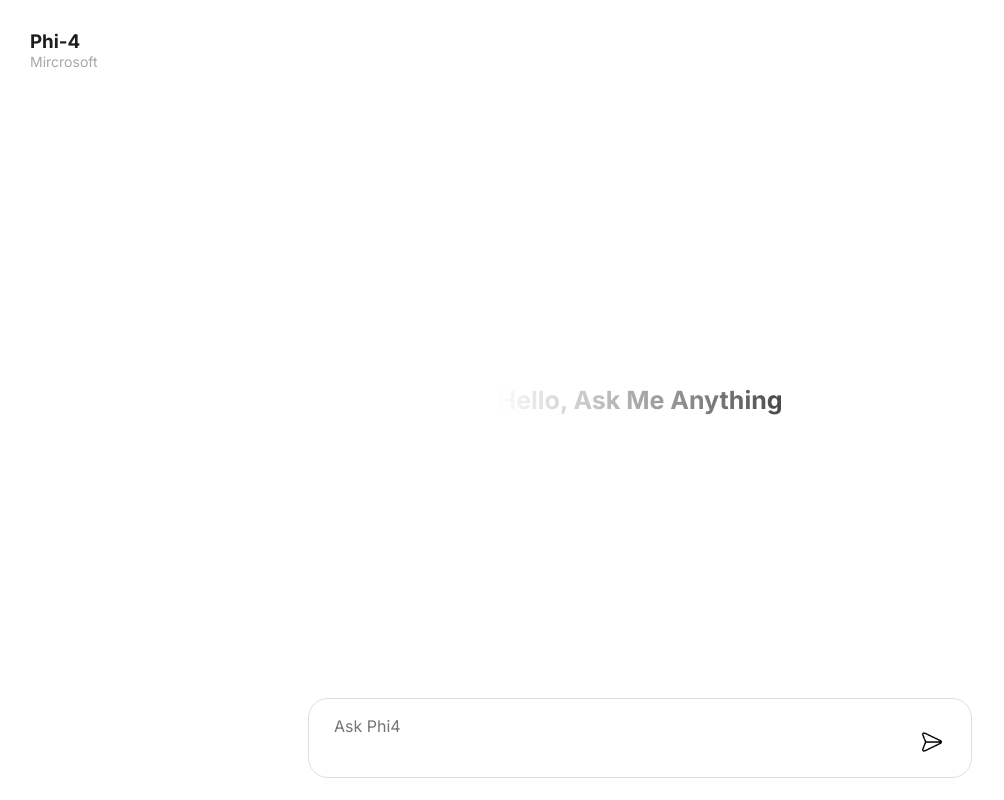
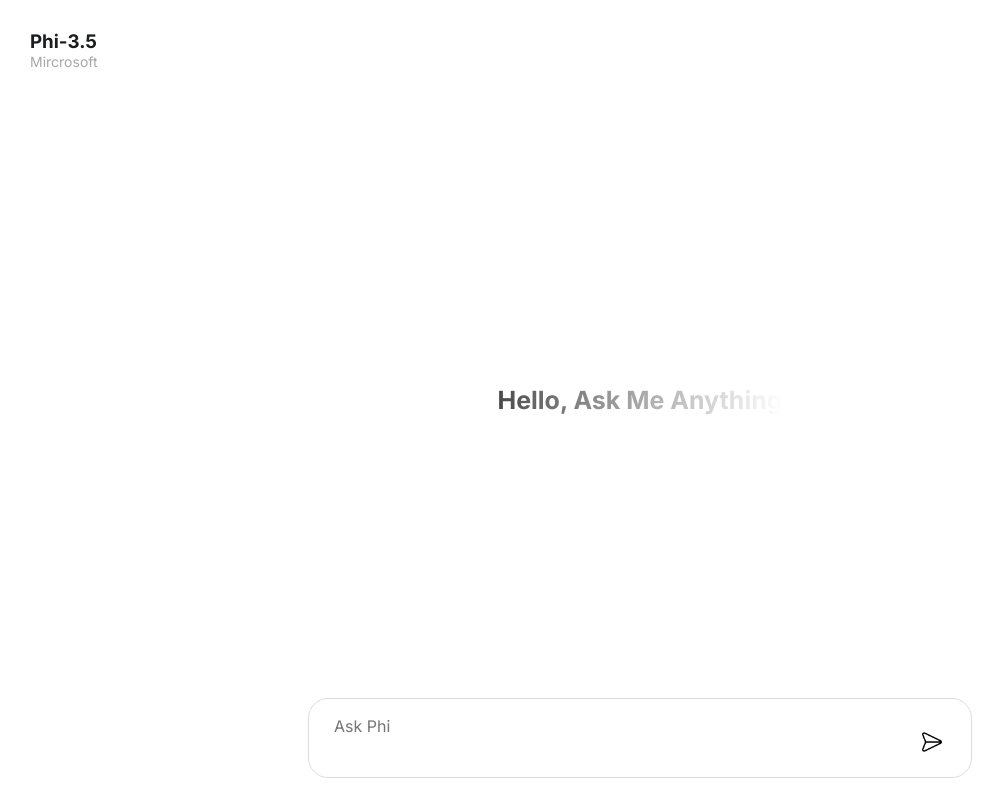
Before and after one commit to uuell/Phi-3.5-AI-Chatbot, a Next.js app: page / in a window 1280 px wide. Shown: the whole page, without its empty margins (0-1004 px from the left). Built offline with nearby package versions, Linux system fonts and the light colour scheme.

Commit message:
fixed light and dark mode

```diff
--- a/app/lib/action.js
+++ b/app/lib/action.js
@@ -12,7 +12,7 @@
         setIsLoading(true);
         const inference = new HfInference(token);
         const chatCompletion = await inference.chatCompletion({
-          model: "microsoft/Phi-3-mini-4k-instruct",
+          model: "microsoft/Phi-3.5-mini-instruct",
           messages: [
             ...chatHistory,
             { role: "user", content: inputText }
--- a/app/page.jsx
+++ b/app/page.jsx
@@ -26,7 +26,7 @@
   return (
     <>
       <div className={styles.logoContainer}>
-        <h3>Phi-4</h3>
+        <h3>Phi-3.5</h3>
         <div className={styles.logoMicrosoft}>Mircrosoft</div>
       </div>
       <div className={styles.container}>
@@ -66,7 +66,7 @@
                 handleSend();
               }
             }}
-            placeholder="Ask Phi4"
+            placeholder="Ask Phi"
             className={styles.input}
             rows={2}
           />
--- a/app/page.module.css
+++ b/app/page.module.css
@@ -60,6 +60,13 @@
   -webkit-text-fill-color: transparent;
 }
 
+@media (prefers-color-scheme: light) {
+  .header {
+    background: linear-gradient(to right, #484848, #646464, #7C7C7C, #949494, #A8A8A8, #BEBEBE, #D4D4D4, #E8E8E8, #FFFFFF);
+    background-clip: text;
+    -webkit-text-fill-color: transparent;
+  }
+}
 .message {
   margin-bottom: 10px;
   line-height: 1.5;
@@ -78,6 +85,12 @@
   padding: 10px 15px;
   background-color: #333537;
   border-radius: 20px 0px 20px 20px;
+}
+
+@media (prefers-color-scheme: light) {
+  .message-user-input {
+    background-color: #ddd;
+  }
 }
 
 .message-user-output {
```
